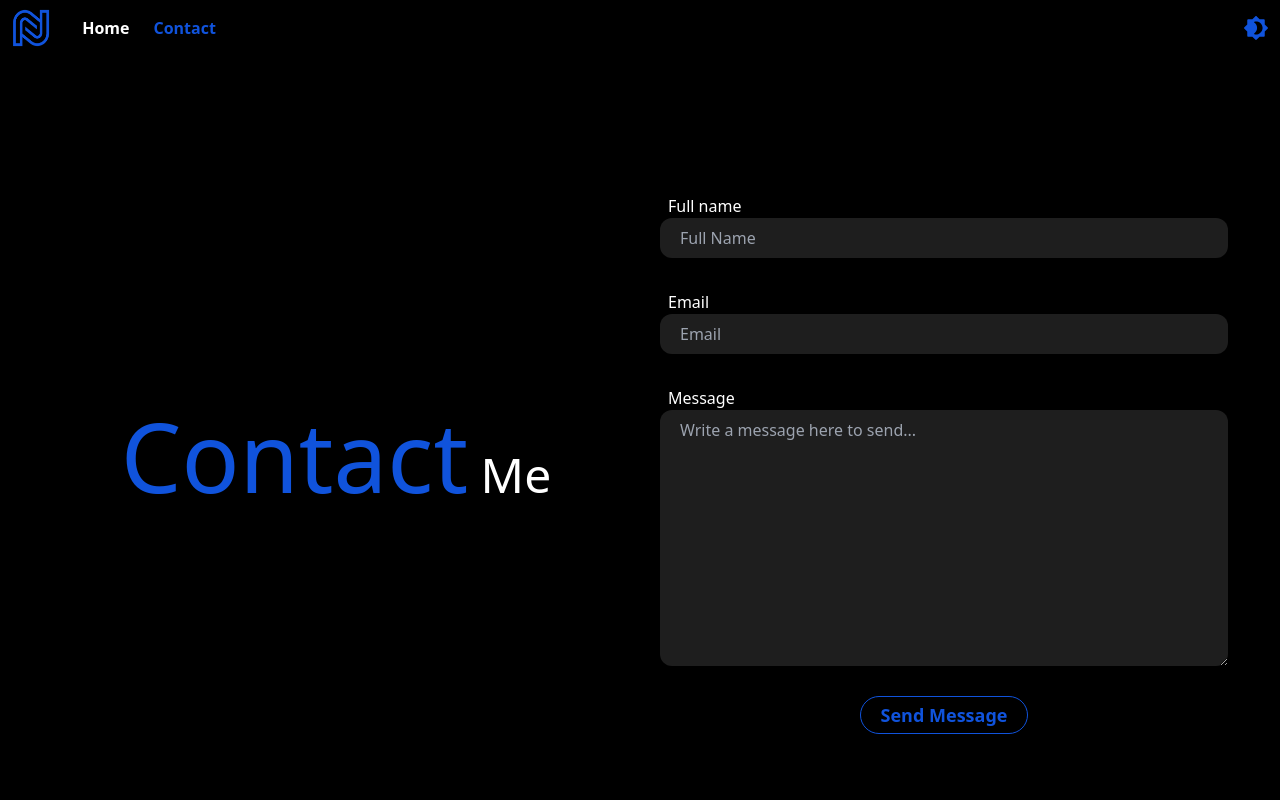
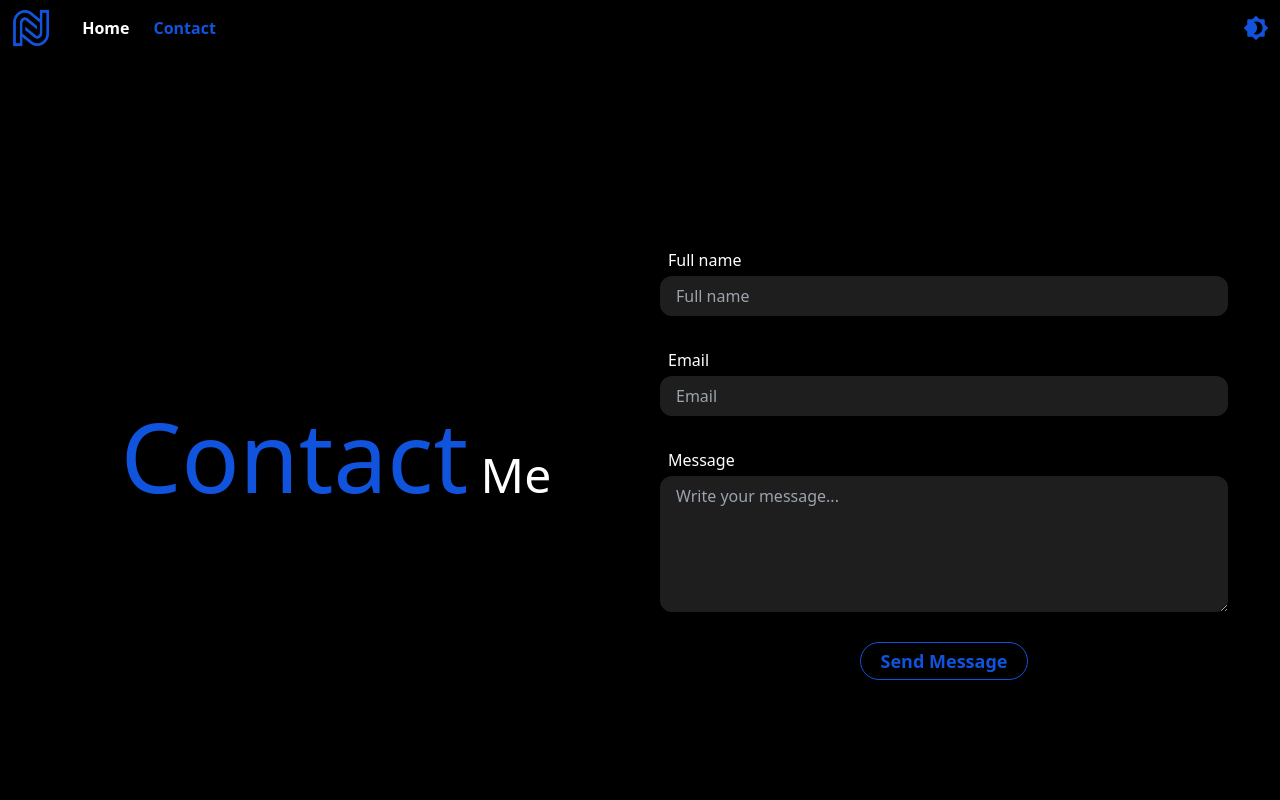
Before and after one commit to RedSocks25/portfolio, a Next.js app: page /contact in a window 1280 px wide. Shown: the top 800 px of the page. Built offline with nearby package versions, Linux system fonts and the light colour scheme.

Commit message:
Created input components as common

```diff
--- /dev/null
+++ b/components/common/Button.tsx
@@ -0,0 +1,17 @@
+import React, { FC, PropsWithChildren } from 'react';
+
+
+interface Props extends PropsWithChildren {
+  type?: "button" | "submit" | "reset" | undefined;
+}
+
+export const Button: FC<Props> = ({ children, type }) => {
+  return (
+    <button
+      type={ type ? type : undefined }
+      className="px-5 py-1 text-lg h-fit w-fit text-cerulean-blue font-semibold rounded-full border hover:text-white hover:bg-cerulean-blue hover:border-black mt-2 duration-300 focus:outline-none focus:ring focus:ring-white"
+    >
+      { children }
+    </button>
+  );
+}
--- /dev/null
+++ b/components/common/Input.tsx
@@ -0,0 +1,21 @@
+import React, { FC } from 'react';
+
+
+interface Props {
+  placeholder?: string;
+  label?: string;
+  type: string;
+}
+
+export const Input: FC<Props> = ({ placeholder, label, type }) => {
+  return (
+    <div className='w-full my-4'>
+      { label && <label className='text-white pl-2'>{ label }</label> }
+      <input
+        type={ type }
+        placeholder={ placeholder ? `${ placeholder }` : '' }
+        className='rounded-xl mt-1 px-4 py-2 w-full bg-grey-coal text-white outline-none focus:outline-cerulean-blue'
+      />
+    </div>
+  );
+}
--- /dev/null
+++ b/components/common/TextArea.tsx
@@ -0,0 +1,23 @@
+import React, { FC } from 'react';
+
+
+interface Props {
+  placeholder?: string;
+  cols?: number;
+  rows?: number;
+  label?: string;
+}
+
+export const TextArea: FC<Props> = ({ placeholder, cols, rows, label }) => {
+  return (
+    <div className='w-full my-4'>
+      { label && <label className='text-white pl-2'>{ label }</label>}
+      <textarea
+        cols={ cols ? cols : 5}
+        rows={ rows ? rows : 5}
+        placeholder={ placeholder ? `${ placeholder }` : 'Type something' }
+        className='rounded-xl mt-1 px-4 py-2 w-full bg-grey-coal text-white outline-none focus:outline-cerulean-blue'
+      />
+    </div>
+  );
+}
--- /dev/null
+++ b/components/common/index.ts
@@ -0,0 +1,3 @@
+export * from './Input';
+export * from './TextArea';
+export * from './Button';
--- a/interfaces/contact.ts
+++ b/interfaces/contact.ts
@@ -4,7 +4,7 @@ import { HTTP_CODES } from '../utils/contants';
 export interface Message {
   username: string;
   email: string;
-  text: string;
+  content: string;
 }
 
 export interface EmailResponse {
--- a/pages/api/sendEmail.ts
+++ b/pages/api/sendEmail.ts
@@ -27,7 +27,7 @@ export default function handler(req: NextApiRequest, res: NextApiResponse<Data>)
 const sendEmail = async(req: NextApiRequest, res: NextApiResponse<Data>) => {
 
   // Receive the contact message data to send it to the email
- const { username, email, text } = req.body as Message;
+ const { username, email, content } = req.body as Message;
 
  // Create transporter object that manage the email connection
   const transporter = nodemailer.createTransport({
@@ -46,11 +46,11 @@ const sendEmail = async(req: NextApiRequest, res: NextApiResponse<Data>) => {
       from: email,
       to: process.env.RECEIVER_EMAIL,
       subject: `Mail from ${ username }`,
-      text: text,
+      text: content,
       html: `<p>You have a new contact form submission</p><br>
         <p><strong>Name: </strong>${ username }</p>
         <p><strong>Email: </strong>${ email }</p>
-        <p><strong>Message: </strong>${ text }</p>`,
+        <p><strong>Message: </strong>${ content }</p>`,
     });
 
     return res.status(HTTP_CODES.OK).json({
--- a/pages/contact/index.tsx
+++ b/pages/contact/index.tsx
@@ -3,6 +3,8 @@ import React from 'react';
 import { FieldValues, useForm } from 'react-hook-form';
 
 import { emailApi } from '../../api';
+
+import { Button, Input, TextArea } from '../../components/common';
 import { EmailResponse, Message } from '../../interfaces';
 
 
@@ -11,12 +13,12 @@ const ContactPage = () => {
 
   // Send email on submit calling the backend API
   const onSubmit = async(values: FieldValues) => {
-    const { username, email, text} = values as Message;
+    const { username, email, content } = values as Message;
 
     const { data } = await emailApi.post<EmailResponse>('/sendEmail', {
       username,
       email,
-      text,
+      content,
     });
 
     console.log(data);
@@ -41,38 +43,34 @@ const ContactPage = () => {
 
         {/* TODO: Contact form */}
         <form onSubmit={ handleSubmit(onSubmit) } id='contact-form' className='flex grid justify-items-center'>
-          <div className='w-full my-4'>
-            <label className='text-white pl-2'>Full name</label>
-            <input
+
+          <Input
+            type='text'
+            placeholder='Full name'
+            label='Full name'
             {...register("username")}
-              type='text'
-              placeholder='Full Name'
-              className='rounded-xl px-5 py-2 w-full h-fit bg-grey-coal text-white'
           />
-          </div>
 
-          <div className='w-full my-4'>
-            <label className='text-white pl-2'>Email</label>
-            <input
-              {...register("email")}
+          <Input
             type='text'
             placeholder='Email'
-              className='rounded-xl px-5 py-2 w-full bg-grey-coal text-white'
+            label='Email'
+            {...register("email")}
           />
-          </div>
 
-          <div className='w-full my-4'>
-            <label className='text-white pl-2'>Message</label>
-            <textarea
-              {...register("text")}
+          <TextArea
+            label='Message'
+            placeholder='Write your message...'
             cols={10}
-              rows={10}
-              className='rounded-xl px-5 py-2 w-full h-fit border-cerulean-blue bg-grey-coal text-white'
-              placeholder='Write a message here to send...'
+            rows={5}
+            {...register("content")}
           />
-          </div>
 
-          <button type='submit' className="px-5 py-1 text-lg h-fit w-fit text-cerulean-blue font-semibold rounded-full border hover:text-white hover:bg-cerulean-blue hover:border-black mt-2 duration-300 focus:outline-none focus:ring focus:ring-white">Send Message</button>
+          <Button
+            type='submit'
+          >
+            Send Message
+          </Button>
         </form>
 
 
```
Lines whose indentation alone changed are shown as unchanged.
